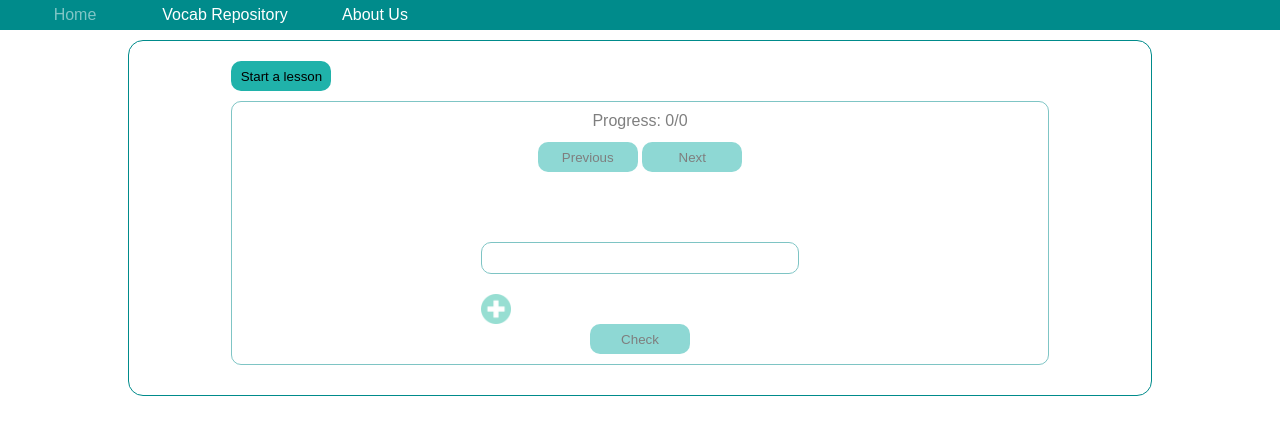
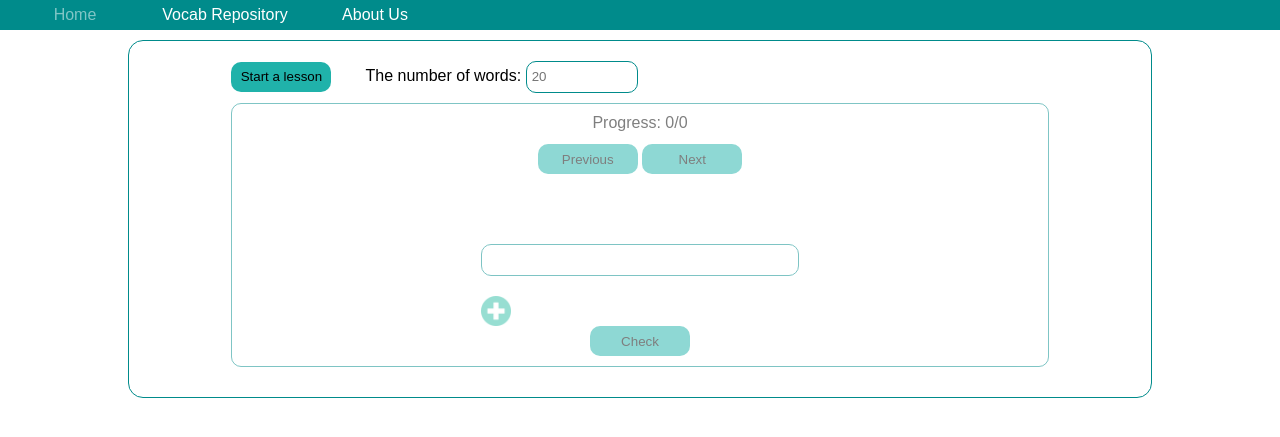
Before and after one commit to PhamVanMinh272/vocab_ielts, a Flask app: page / in a window 1280 px wide. Shown: the part 100-537 px from the top of the page. Run offline with Flask 2, Linux system fonts and the light colour scheme.

Commit message:
start lesson with number of word

```diff
--- a/app.py
+++ b/app.py
@@ -85,20 +85,26 @@ def save_words():
 
 @app.route('/learn_vocab', methods=['GET'])
 def learn_vocab():
-    db = get_db_connection()
-    cur = db.cursor()
-    cur.execute('select * from viet_words')
-    viet_words = cur.fetchall()
-    cur.close()
-    if not viet_words:
-        return {}
-    data = {}
-    random.shuffle(viet_words)
-    no = [i for i in range(1, len(viet_words)+1)]
-    random.shuffle(no)
-    for i, row in enumerate(viet_words):
-        data.update({no[i]: {"id": row["viet_id"], "viet_word": row["viet_word"]}})
-    return data
+    try:
+        number_of_words = int(request.args['number_of_words'])
+        db = get_db_connection()
+        cur = db.cursor()
+        cur.execute('select * from viet_words')
+        viet_words = cur.fetchall()
+        cur.close()
+        if not viet_words:
+            return {}
+        if number_of_words < len(viet_words):
+            viet_words = viet_words[:number_of_words]
+        data = {}
+        random.shuffle(viet_words)
+        no = [i for i in range(1, len(viet_words)+1)]
+        random.shuffle(no)
+        for i, row in enumerate(viet_words):
+            data.update({no[i]: {"id": row["viet_id"], "viet_word": row["viet_word"]}})
+        return data
+    except Exception as ex:
+        return {"erMsg": "Failed to start a lesson."}
 
 
 @app.route('/check_vocab', methods=['GET'])
--- a/static/css/home.css
+++ b/static/css/home.css
@@ -60,6 +60,10 @@ input[type="text"]:focus {
     margin-bottom: 20px;
 }
 
+.start-lesson-btn {
+    margin-right: 30px;
+}
+
 .viet-word {
     margin: 20px;
     font-size: 30px;
@@ -110,3 +114,15 @@ input[type="text"]:focus {
 .user-answer-container input.user-eng-answer {
     width: calc(100% - 12px);
 }
+
+.quantity-of-words {
+    border: 1px solid var(--main-color);
+    border-radius: 10px;
+    height: 30px;
+    width: 100px;
+    padding: 0 5px;
+}
+
+.quantity-of-words:focus {
+    outline: none;
+}
--- a/static/js/base.js
+++ b/static/js/base.js
@@ -1,3 +1,15 @@
 function rmInputRedundantSpaces(selector) {
   $(selector).val($(selector).val().replace(/\s+/g, ' ').trim());
 }
+
+function showMessage(message, category) {
+  var html = `<div class="${category}-message message"> \
+                ${message} \
+                <span class="closebtn" onclick="this.parentElement.style.display="none";">&times;</span> \
+              </div> `
+  $('.messages-container').html(html);
+}
+
+function clearMessages() {
+    $('.messages-container').html("");
+}
--- a/static/js/home.js
+++ b/static/js/home.js
@@ -1,14 +1,24 @@
 localStorage.clear();
+var errorCategory = "error";
+var successCategory = "success";
 
 $(".start-lesson-btn").click(function(){
-  $.getJSON("/learn_vocab", function(result){
+  rmInputRedundantSpaces("#quantity-of-words-input-id");
+  var numOfWords = $("#quantity-of-words-input-id").val();
+  var regex=/^[0-9]+$/;
+  if (!numOfWords) {
+    numOfWords = 20;
+  } else if (!numOfWords.match(regex)) {
+    showMessage("The field number of words is not valid.", errorCategory);
+    return false;
+  } else if (numOfWords === 0) {
+    showMessage("The field number of words is not valid.", errorCategory);
+  }
+  $.getJSON("/learn_vocab", {number_of_words: numOfWords}, function(result){
     if (Object.keys(result).length == 0) {
-      var html = '<div class="error-message message"> \
-                    No words to learn. \
-                    <span class="closebtn" onclick="this.parentElement.style.display="none";">&times;</span> \
-                  </div> '
-      $('.messages-container').html(html);
+      showMessage("No words to learn.", errorCategory);
     } else {
+      clearMessages();
       var start_with = 1;
       localStorage.setItem("no", start_with);
       $.each(result, function(i, data){
@@ -17,7 +27,7 @@ $(".start-lesson-btn").click(function(){
       localStorage.setItem("length_viet_words", Object.keys(result).length);
       // enable study area and set status for previous and next btn
       $(".lesson-area").removeClass("disabled");
-      manage_previous_next_btn(start_with);
+      managePreviousNextBtn(start_with);
       // set the first word
       data = JSON.parse(localStorage.getItem(start_with));
       $(".viet-word").html(data.viet_word);
@@ -29,28 +39,28 @@ $(".start-lesson-btn").click(function(){
 });
 
 $(".next-word").click(function(){
-  var no_str = localStorage.getItem("no");
-  var no = parseInt(no_str);
+  var noStr = localStorage.getItem("no");
+  var no = parseInt(noStr);
   no = no + 1;
   localStorage.setItem("no", no);
-  manage_previous_next_btn(no);
+  managePreviousNextBtn(no);
   data = JSON.parse(localStorage.getItem(no))
   $(".viet-word").html(data.viet_word);
   $(".viet-word").attr('id', data.id);
 });
 
 $(".previous-word").click(function(){
-  var no_str = localStorage.getItem("no");
-  var no = parseInt(no_str);
+  var noStr = localStorage.getItem("no");
+  var no = parseInt(noStr);
   no = no - 1;
   localStorage.setItem("no", no);
-  manage_previous_next_btn(no);
+  managePreviousNextBtn(no);
   data = JSON.parse(localStorage.getItem(no))
   $(".viet-word").html(data.viet_word);
   $(".viet-word").attr('id', data.id);
 });
 
-function manage_previous_next_btn(no) {
+function managePreviousNextBtn(no) {
   var length_viet_words = parseInt(localStorage.getItem("length_viet_words"));
   $(".learning-progress").html("Progress: " +  no + "/" + length_viet_words);
   if (length_viet_words == 1) {
--- a/templates/home.html
+++ b/templates/home.html
@@ -7,6 +7,14 @@
 {% block content %}
     <div class="form-container">
         <button class="start-lesson-btn">Start a lesson</button>
+        <label>The number of words: </label>
+        <input id="quantity-of-words-input-id" placeholder="20" list="quantity-of-words" name="quantity-of-words" class="quantity-of-words">
+        <datalist id="quantity-of-words" class="data-list-quantity-of-words">
+            {% for num in range(1, 21) %}
+                {% set num = num*5 %}
+                <option value="{{ num }}">
+            {% endfor %}
+        </datalist>
         <div class="lesson-area disabled">
             <div class="learning-progress">Progress: 0/0</div>
             <button class="previous-word">Previous</button>
```
